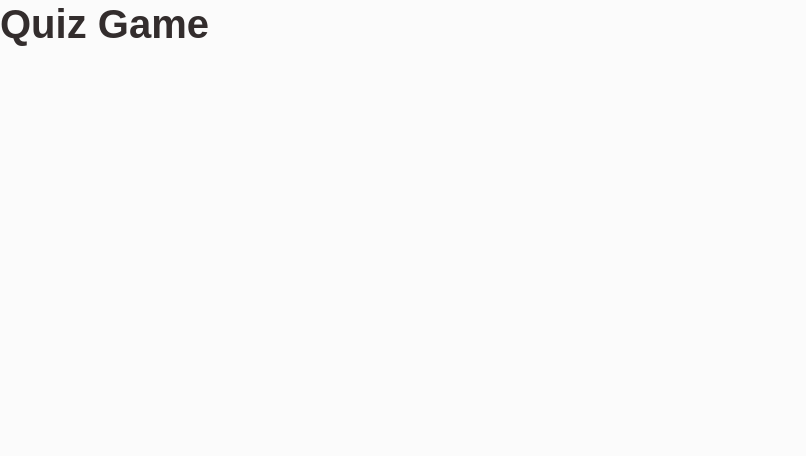
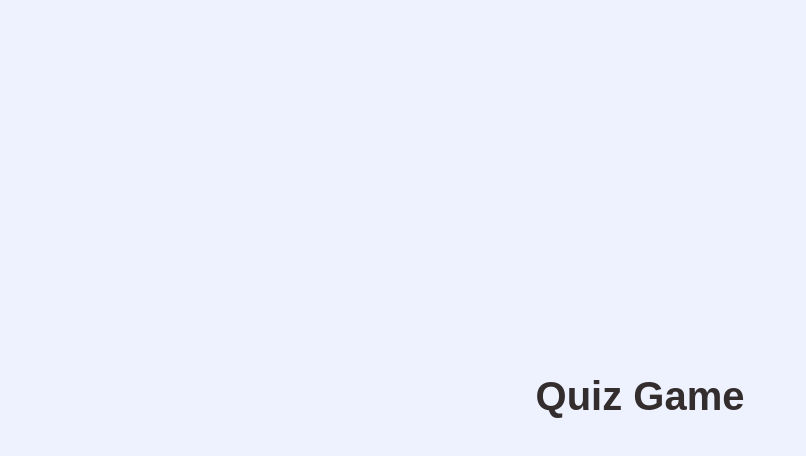
Before and after one commit to catalinbroinas/quiz-game, a React (Vite) app: page / in a window 1280 px wide. Shown: the top 456 px of the page, without its empty margins (0-806 px from the left). Built offline with nearby package versions, Linux system fonts and the light colour scheme.

Commit message:
style(app-container): add background and layout

```diff
--- a/src/scss/layout/_index.scss
+++ b/src/scss/layout/_index.scss
@@ -1,2 +1,3 @@
 @forward 'template/gap';
 @forward 'template/layout';
+@forward 'custom/app-container';
--- /dev/null
+++ b/src/scss/layout/custom/_app-container.scss
@@ -0,0 +1,13 @@
+// =================================
+//   APP LAYOUT
+// =================================
+
+@use '../../base/variables' as *;
+
+.app-container {
+  min-height: 100svh;
+  background-color: $bg-feature;
+  display: flex;
+  align-items: center;
+  justify-content: center;
+}
```
Also changed, not shown: 1 other file (tests, documents, lock files or other folders).
